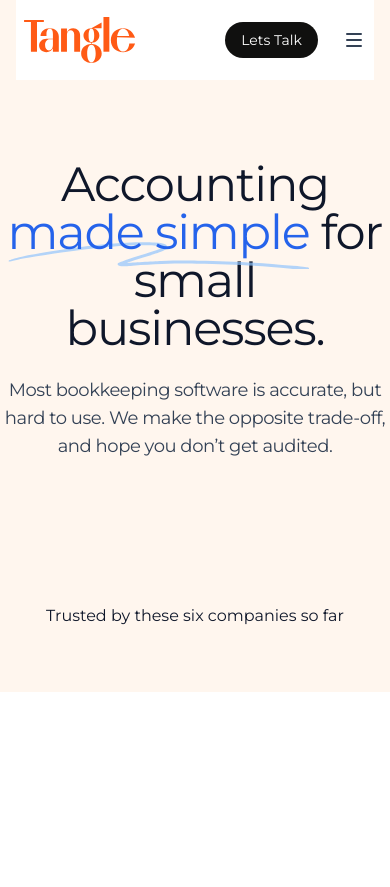
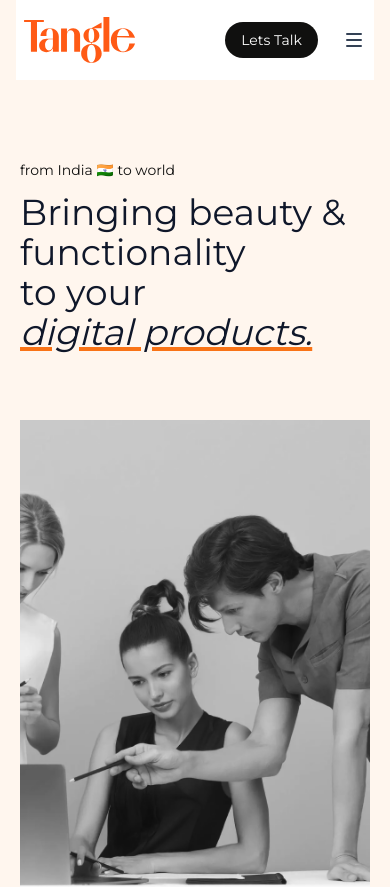
Before and after one commit to surajnarsale/tangle-landing-page, a Next.js app: page / in a window 390 px wide. Shown: the top 887 px of the page. Before the commit the page ends 844 px from the top, so only its background shows below. Built offline with nearby package versions, Linux system fonts and the light colour scheme.

Commit message:
feat: add hero section for mobile

```diff
--- a/components/molecules/Hero.tsx
+++ b/components/molecules/Hero.tsx
@@ -1,32 +1,45 @@
 import { Container } from '@/components/atoms/Container'
 import Image from 'next/image'
+import heroImage from '@/public/heroImage.png'
 
 const Hero = () => {
   return (
-    <Container className="pt-20 pb-16 text-center lg:pt-32">
-      <h1 className="font-display mx-auto max-w-4xl text-5xl font-medium tracking-tight text-slate-900 sm:text-7xl">
-        Accounting{' '}
-        <span className="relative whitespace-nowrap text-blue-600">
-          <svg
+    <Container className=" mx-auto max-w-5xl   px-5 pb-5 pt-20 text-dark-500 lg:pt-32 ">
+      <p className="mx-auto mb-3  text-sm sm:text-lg">from India 🇮🇳 to world</p>
+      <h1 className=" mx-auto  pb-5 text-4xl font-medium  text-slate-900 sm:text-7xl">
+        Bringing beauty & <br />
+        functionality <br /> to your{' '}
+        <span className="relative whitespace-nowrap ">
+          {/* <svg
             aria-hidden="true"
             viewBox="0 0 418 42"
             className="absolute top-2/3 left-0 h-[0.58em] w-full fill-blue-300/70"
             preserveAspectRatio="none"
           >
             <path d="M203.371.916c-26.013-2.078-76.686 1.963-124.73 9.946L67.3 12.749C35.421 18.062 18.2 21.766 6.004 25.934 1.244 27.561.828 27.778.874 28.61c.07 1.214.828 1.121 9.595-1.176 9.072-2.377 17.15-3.92 39.246-7.496C123.565 7.986 157.869 4.492 195.942 5.046c7.461.108 19.25 1.696 19.17 2.582-.107 1.183-7.874 4.31-25.75 10.366-21.992 7.45-35.43 12.534-36.701 13.884-2.173 2.308-.202 4.407 4.442 4.734 2.654.187 3.263.157 15.593-.78 35.401-2.686 57.944-3.488 88.365-3.143 46.327.526 75.721 2.23 130.788 7.584 19.787 1.924 20.814 1.98 24.557 1.332l.066-.011c1.201-.203 1.53-1.825.399-2.335-2.911-1.31-4.893-1.604-22.048-3.261-57.509-5.556-87.871-7.36-132.059-7.842-23.239-.254-33.617-.116-50.627.674-11.629.54-42.371 2.494-46.696 2.967-2.359.259 8.133-3.625 26.504-9.81 23.239-7.825 27.934-10.149 28.304-14.005.417-4.348-3.529-6-16.878-7.066Z" />
-          </svg>
-          <span className="relative">made simple</span>
-        </span>{' '}
-        for small businesses.
+          </svg> */}
+          <span className="relative italic underline decoration-orange-500 decoration-4">
+            digital products.
+          </span>
+        </span>
       </h1>
-      <p className="mx-auto mt-6 max-w-2xl text-lg tracking-tight text-slate-700">
-        Most bookkeeping software is accurate, but hard to use. We make the opposite trade-off, and
-        hope you don’t get audited.
-      </p>
-      <div className="mt-36 lg:mt-44">
-        <p className="font-display text-base text-slate-900">
-          Trusted by these six companies so far
-        </p>
+      <div className="h-[500px] bg-green-300">
+        <Image
+          className="mt-12 h-full object-cover"
+          src={heroImage}
+          alt="Picture of the author"
+          width={500}
+          height={800}
+          placeholder="blur"
+        />
+      </div>
+      <div className="mt-6 mb-16 text-2xl ">
+        At Tangle Design Studio, we help brands go beyond design by solving real digital problems
+        through our{' '}
+        <span className="italic underline decoration-orange-500 decoration-4">
+          {' '}
+          data-driven research methods.
+        </span>
       </div>
     </Container>
   )
```
Also changed, not shown: public/heroImage.png (added).
